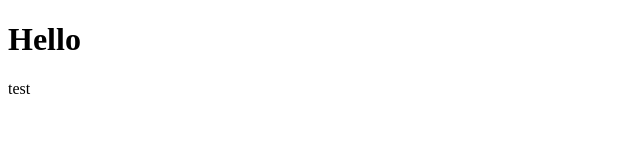
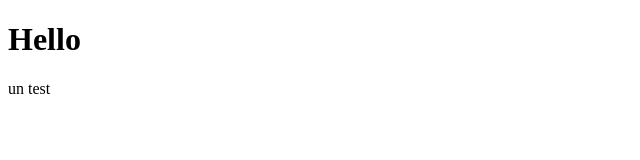
Before and after one commit to younessbennaj/basic-text-to-speech, a plain HTML site: page index.html in a window 1280 px wide. Shown: the full height of the page, 0-640 px from the left. Drawn offline with Linux system fonts and the light colour scheme.

Commit message:
test: commit from stackblitz

```diff
--- a/index.html
+++ b/index.html
@@ -7,6 +7,6 @@
   </head>
   <body>
     <h1>Hello</h1>
-    <p>test</p>
+    <p>un test</p>
   </body>
 </html>
```
